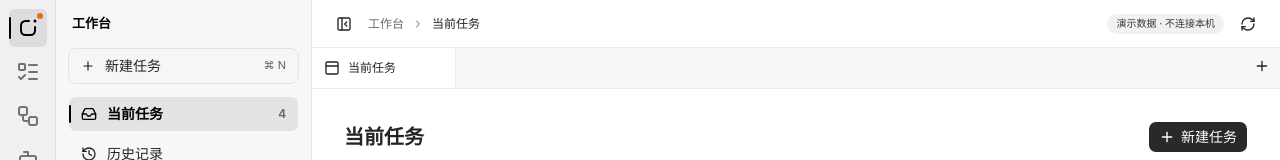
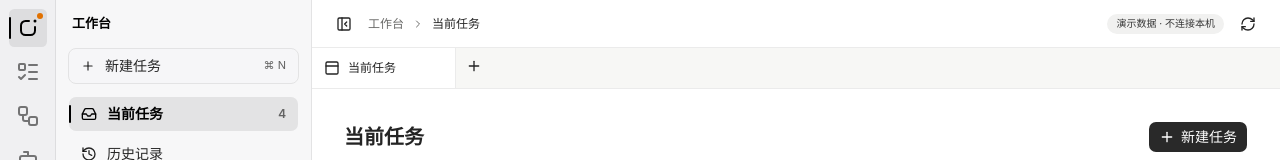
Before and after one commit to yemaster/OiAgent, a React (Vite) app: page / in a window 1280 px wide. Shown: the top 160 px of the page. Built offline with nearby package versions, Linux system fonts and the light colour scheme.

Commit message:
fix(tabs): position new task button after the last tab

```diff
--- a/src/components/workspace/TaskTabs.tsx
+++ b/src/components/workspace/TaskTabs.tsx
@@ -181,7 +181,7 @@ export function TaskTabs({
           ref={scrollContainer}
           role="tablist"
           aria-label="打开的任务与文件"
-          className="flex min-w-0 flex-1 overflow-x-auto"
+          className="flex min-w-0 flex-initial overflow-x-auto"
         >
           {tabs.map((t, index) => (
             <DraggableTab key={t.key} id={t.key}>
```
